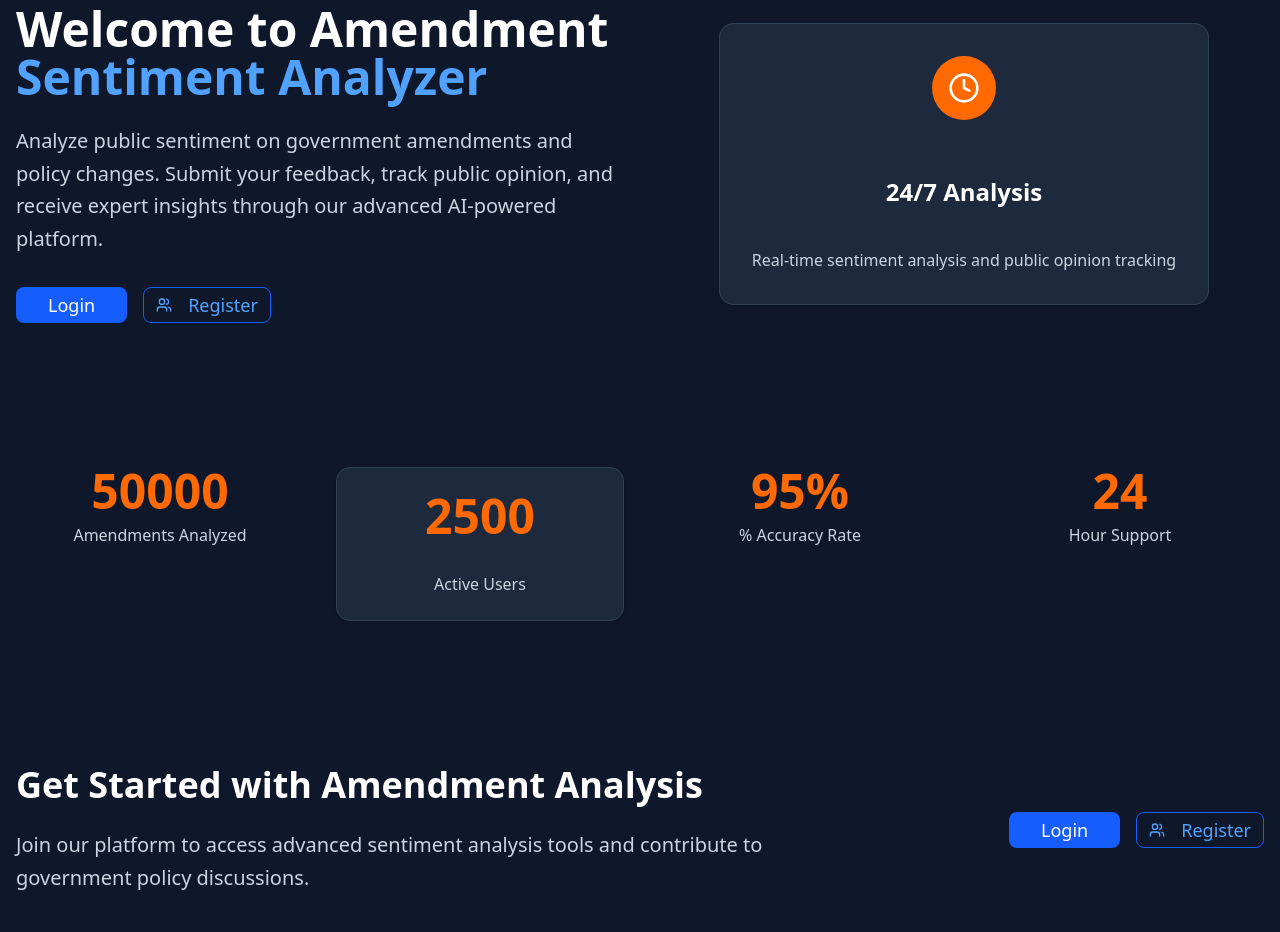
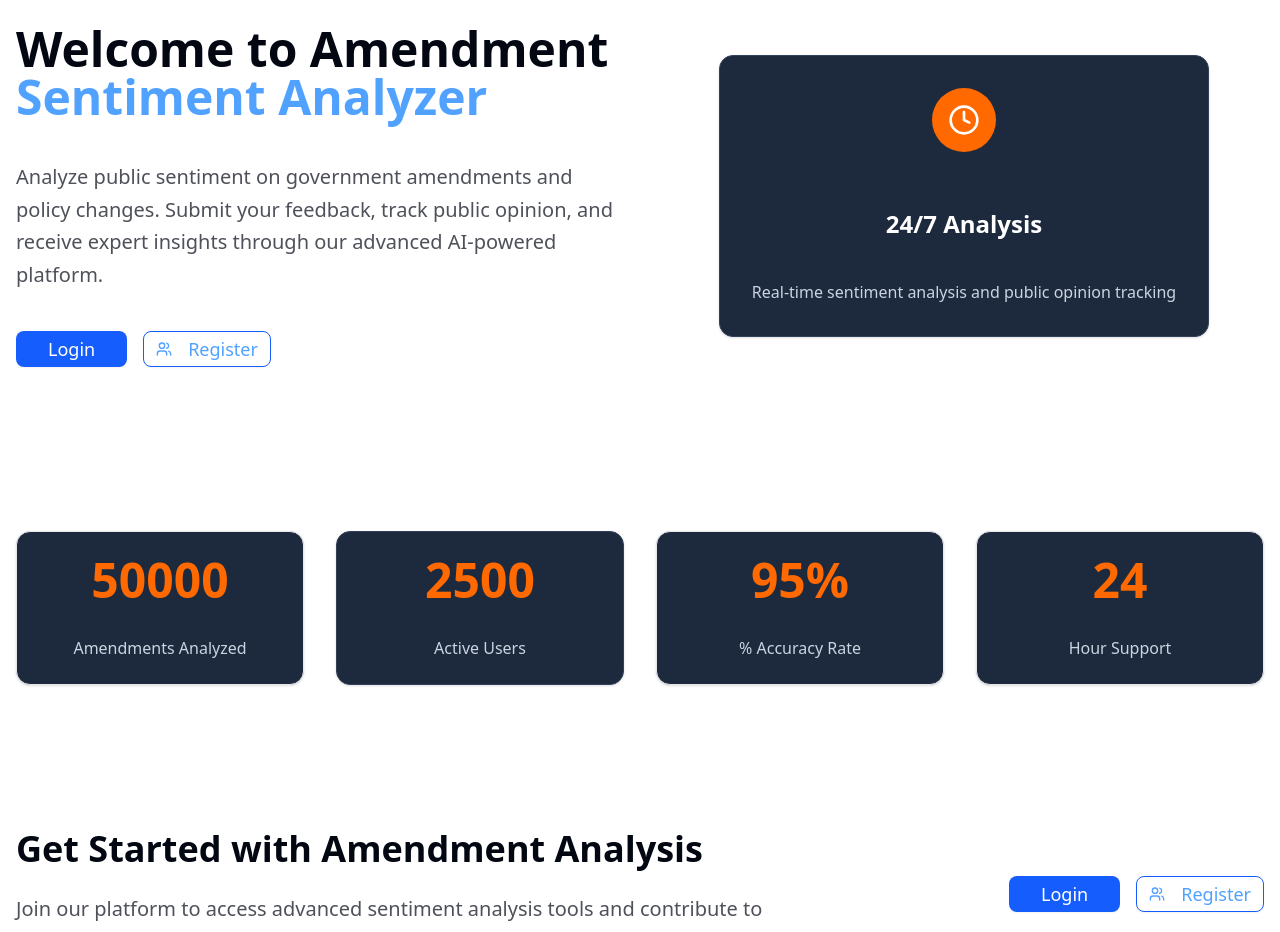
Before and after one commit to Souvikarjun/sean, a Next.js app: page / in a window 1280 px wide. Shown: the part 200-1132 px from the top of the page. Built offline with nearby package versions, Linux system fonts and the light colour scheme.

Commit message:
design changes

```diff
--- a/app/page.tsx
+++ b/app/page.tsx
@@ -4,7 +4,7 @@ import { Scale, Phone, Mail, Users, Clock } from "lucide-react"
 
 export default function HomePage() {
   return (
-    <div className="min-h-screen bg-slate-900 text-white">
+    <div className="min-h-screen bg-background text-foreground">
       {/* Header */}
       <header className="bg-slate-800 border-b border-slate-700">
         <div className="container mx-auto px-4 py-4 flex items-center justify-between">
@@ -38,14 +38,14 @@ export default function HomePage() {
       </div> */}
 
       {/* Hero Section */}
-      <section className="py-20 bg-slate-900">
+      <section className="py-25 bg-background">
         <div className="container mx-auto px-4">
           <div className="grid lg:grid-cols-2 gap-12 items-center">
             <div>
-              <h1 className="text-5xl font-bold mb-6 text-balance">
+              <h1 className="text-5xl font-bold mb-10 text-balance">
                 Welcome to Amendment <span className="text-blue-400">Sentiment Analyzer</span>
               </h1>
-              <p className="text-xl text-slate-300 mb-8 leading-relaxed">
+              <p className="text-xl text-foreground/70 mb-10 leading-relaxed">
                 Analyze public sentiment on government amendments and policy changes. Submit your feedback, track public
                 opinion, and receive expert insights through our advanced AI-powered platform.
               </p>
@@ -61,7 +61,7 @@ export default function HomePage() {
               </div>
             </div>
             <div className="flex justify-center">
-              <Card className="bg-slate-800 border-slate-700 p-8 text-center">
+              <Card className="bg-slate-800 border-slate-700 p-8 text-center ">
                 <div className="mb-4">
                   <div className="inline-flex items-center justify-center w-16 h-16 bg-orange-500 rounded-full mb-4">
                     <Clock className="h-8 w-8 text-white" />
@@ -76,38 +76,38 @@ export default function HomePage() {
       </section>
 
       {/* Statistics Section */}
-      <section className="py-16 bg-slate-900">
+      <section className="py-16 bg-background">
         <div className="container mx-auto px-4">
           <div className="grid grid-cols-2 lg:grid-cols-4 gap-8">
-            <div className="text-center">
+            <Card className="text-center bg-slate-800">
               <div className="text-5xl font-bold text-orange-500 mb-2">50000</div>
               <div className="text-slate-300">Amendments Analyzed</div>
-            </div>
+            </Card>
             <div className="text-center">
               <Card className="bg-slate-800 border-slate-700 p-6">
                 <div className="text-5xl font-bold text-orange-500 mb-2">2500</div>
                 <div className="text-slate-300">Active Users</div>
               </Card>
             </div>
-            <div className="text-center">
+            <Card className="text-center bg-slate-800">
               <div className="text-5xl font-bold text-orange-500 mb-2">95%</div>
               <div className="text-slate-300">% Accuracy Rate</div>
-            </div>
-            <div className="text-center">
+            </Card>
+            <Card className="text-center bg-slate-800">
               <div className="text-5xl font-bold text-orange-500 mb-2">24</div>
               <div className="text-slate-300">Hour Support</div>
-            </div>
+            </Card>
           </div>
         </div>
       </section>
 
       {/* Get Started Section */}
-      <section className="py-20 bg-slate-900">
+      <section className="py-20 bg-background">
         <div className="container mx-auto px-4">
           <div className="flex flex-col lg:flex-row items-center justify-between gap-8">
             <div className="lg:w-2/3">
-              <h2 className="text-4xl font-bold text-white mb-6 text-balance">Get Started with Amendment Analysis</h2>
-              <p className="text-xl text-slate-300 leading-relaxed">
+              <h2 className="text-4xl font-bold text-foreground mb-6 text-balance">Get Started with Amendment Analysis</h2>
+              <p className="text-xl text-foreground/70 leading-relaxed">
                 Join our platform to access advanced sentiment analysis tools and contribute to government policy
                 discussions.
               </p>
```
